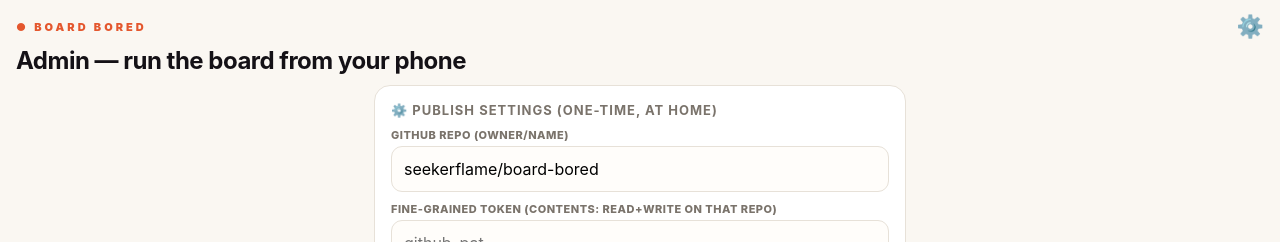
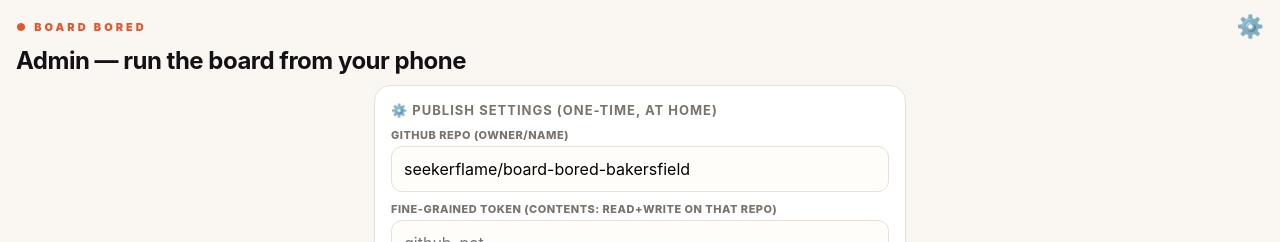
Before and after one commit to seekerflame/board-bored-bakersfield, a plain HTML site: page admin.html in a window 1280 px wide. Shown: the top 242 px of the page. Drawn offline with nearby package versions, Linux system fonts and the light colour scheme.

Commit message:
fix: admin default repo name + dedupe home tagline

```diff
--- a/admin.html
+++ b/admin.html
@@ -62,7 +62,7 @@
   <div class="card" id="settings">
     <h2>⚙️ Publish settings (one-time, at home)</h2>
     <label>GitHub repo (owner/name)</label>
-    <input id="repo" placeholder="seekerflame/board-bored">
+    <input id="repo" placeholder="seekerflame/board-bored-bakersfield">
     <label>Fine-grained token (Contents: read+write on that repo)</label>
     <input id="token" type="password" placeholder="github_pat_…">
     <div class="hint">Make one at github.com → Settings → Developer settings → Fine-grained tokens → only select the board repo → Repository permissions → Contents: Read and write. Paste it here once — it stays in this phone's browser only.</div>
@@ -141,7 +141,7 @@
 
   // ---------- settings ----------
   var settings=JSON.parse(localStorage.getItem(SET_KEY)||"{}");
-  $("repo").value=settings.repo||"seekerflame/board-bored";
+  $("repo").value=settings.repo||"seekerflame/board-bored-bakersfield";
   $("token").value=settings.token||"";
   $("gear").onclick=function(){$("settings").classList.toggle("open");};
   if(!settings.token)$("settings").classList.add("open");
```
